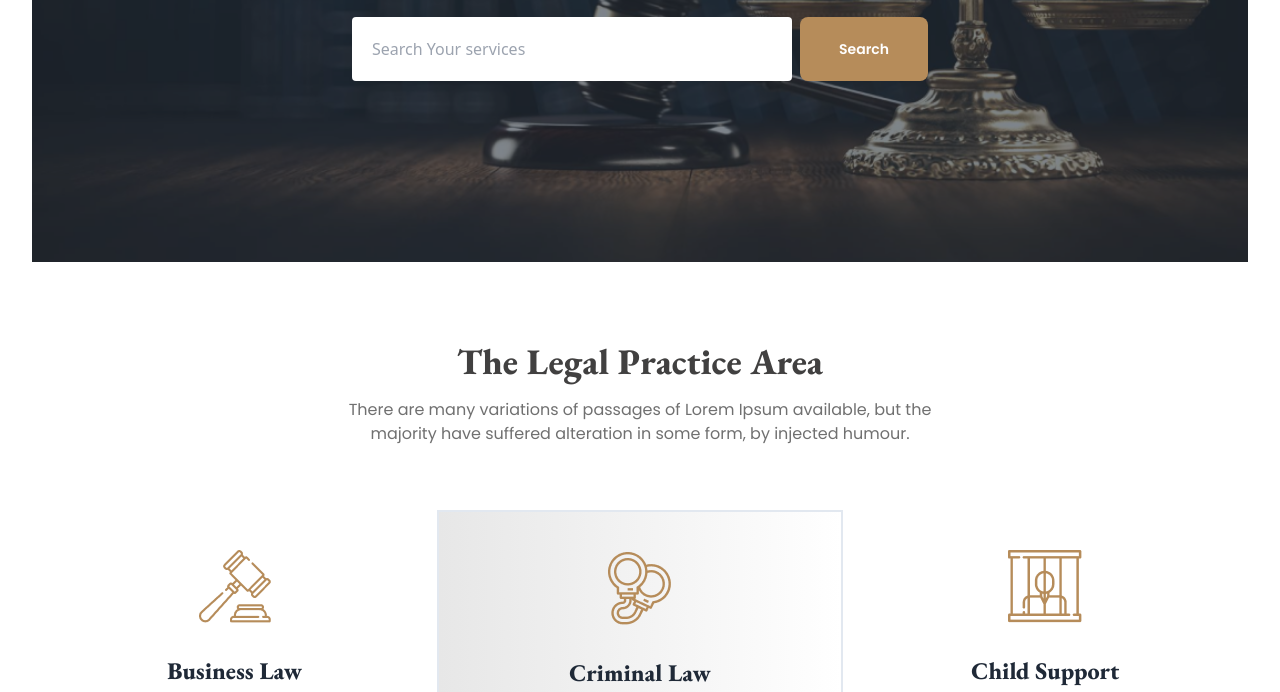
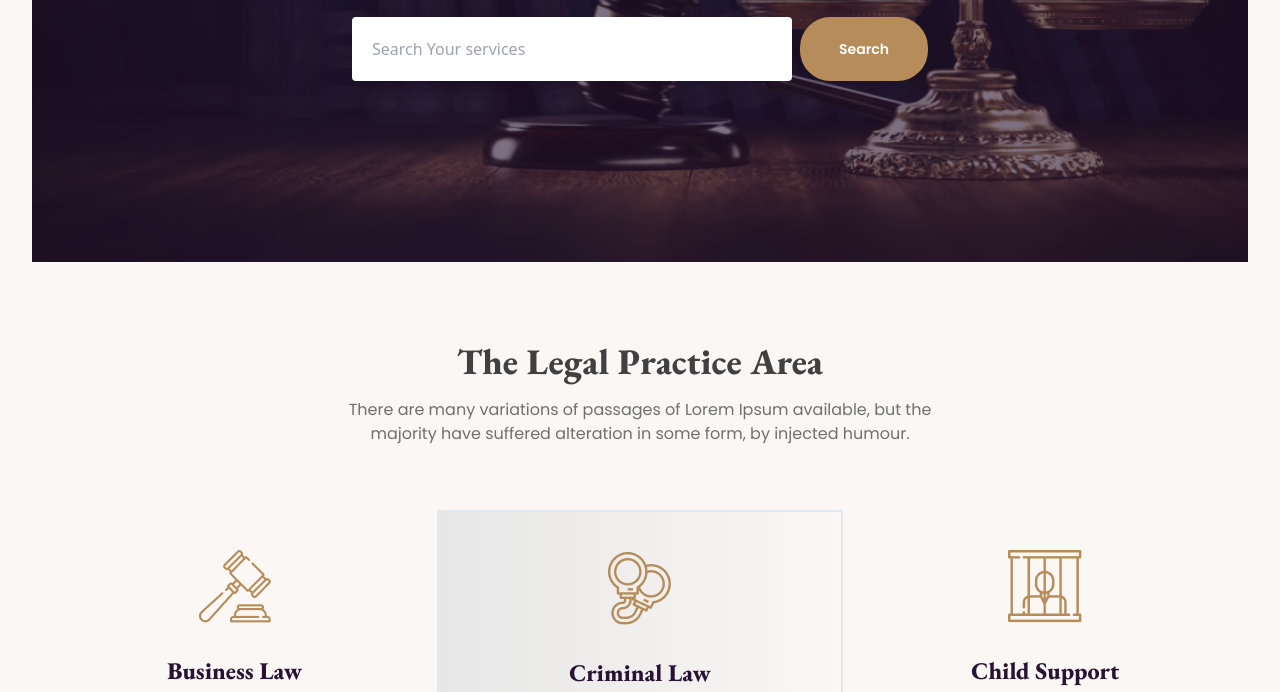
Before and after one commit to San624461/legal-solution-website, a plain HTML site: page index.html in a window 1280 px wide. Shown: the part 540-1232 px from the top of the page. Drawn offline with nearby package versions, Linux system fonts and the light colour scheme.

Commit message:
theme-added

```diff
--- a/index.html
+++ b/index.html
@@ -1,5 +1,5 @@
 <!DOCTYPE html>
-<html lang="en">
+<html lang="en" data-theme="cupcake">
 
 <head>
     <meta charset="UTF-8">
```
